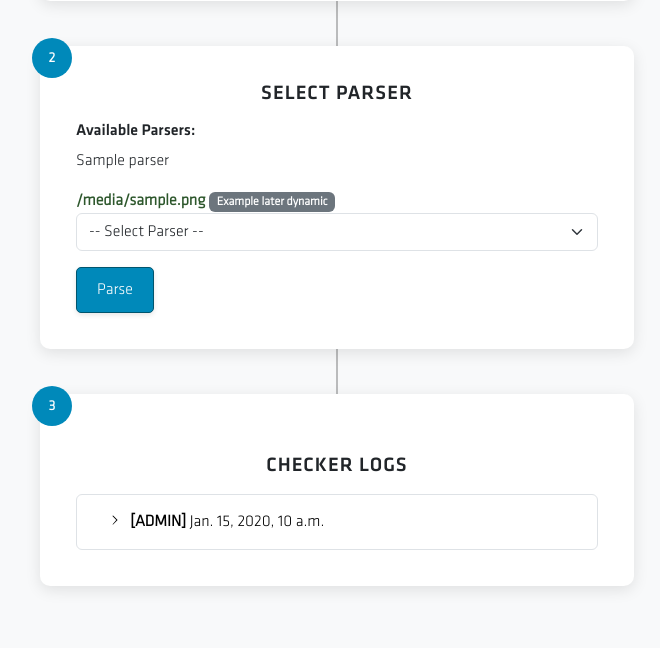
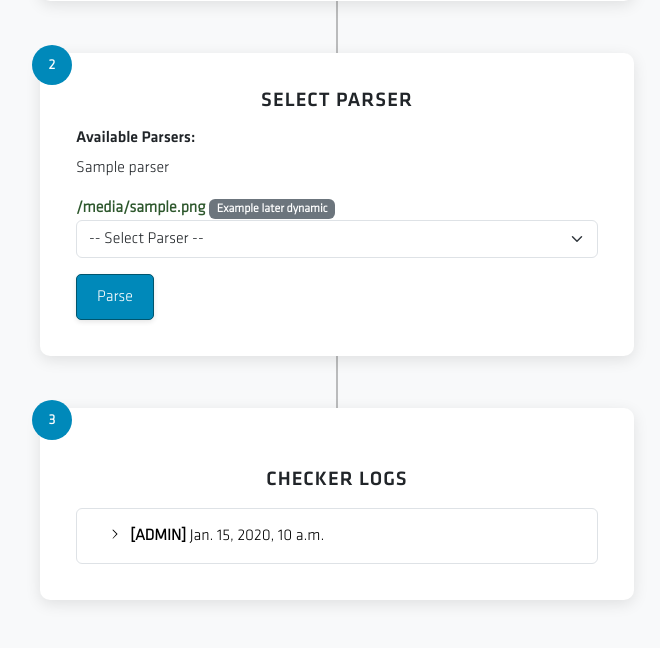
Before and after one commit to JosePizarro3/openbis-upload-helper, a Django app: template openbis_upload_helper/app/templates/homepage.html in a window 1280 px wide. Shown: the part 603-1251 px from the top of the page, without its empty margins (303-963 px from the left). Run offline with Django 5.2, Linux system fonts and the light colour scheme; the template is opened without the code that fills it: most values are stand-ins (such as "Sample title", 1, 10 or a date in 2020); parts of the project's set-up code (start-up, migrations or seed data) failed here and were passed over.

Commit message:
flexible lines between cards

```diff
--- a/openbis_upload_helper/app/static/css/style.css
+++ b/openbis_upload_helper/app/static/css/style.css
@@ -242,9 +242,11 @@ button[aria-expanded="true"] .transition-arrow {
 
 .vertical-wrapper {
     position: relative;
-    height: 25px; /* oder was du brauchst */
     display: flex;
     justify-content: center;
+    align-items: center; /* Ensures vertical centering of children */
+    min-height: 2em; /* Optional: provides minimum height, can be adjusted or removed */
+    padding: 0.5em 0; /* Optional: adds vertical spacing, can be adjusted or removed */
   }
 
 hr.vertical {
```
